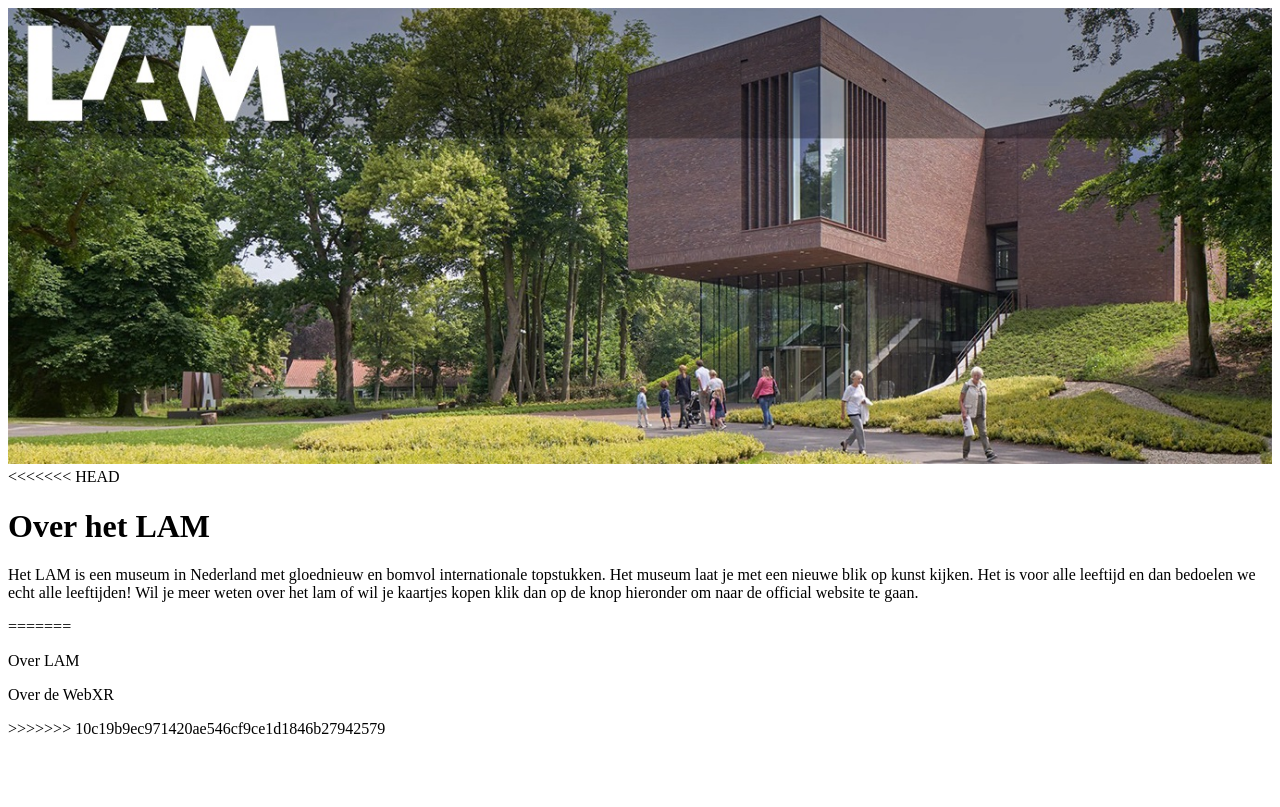
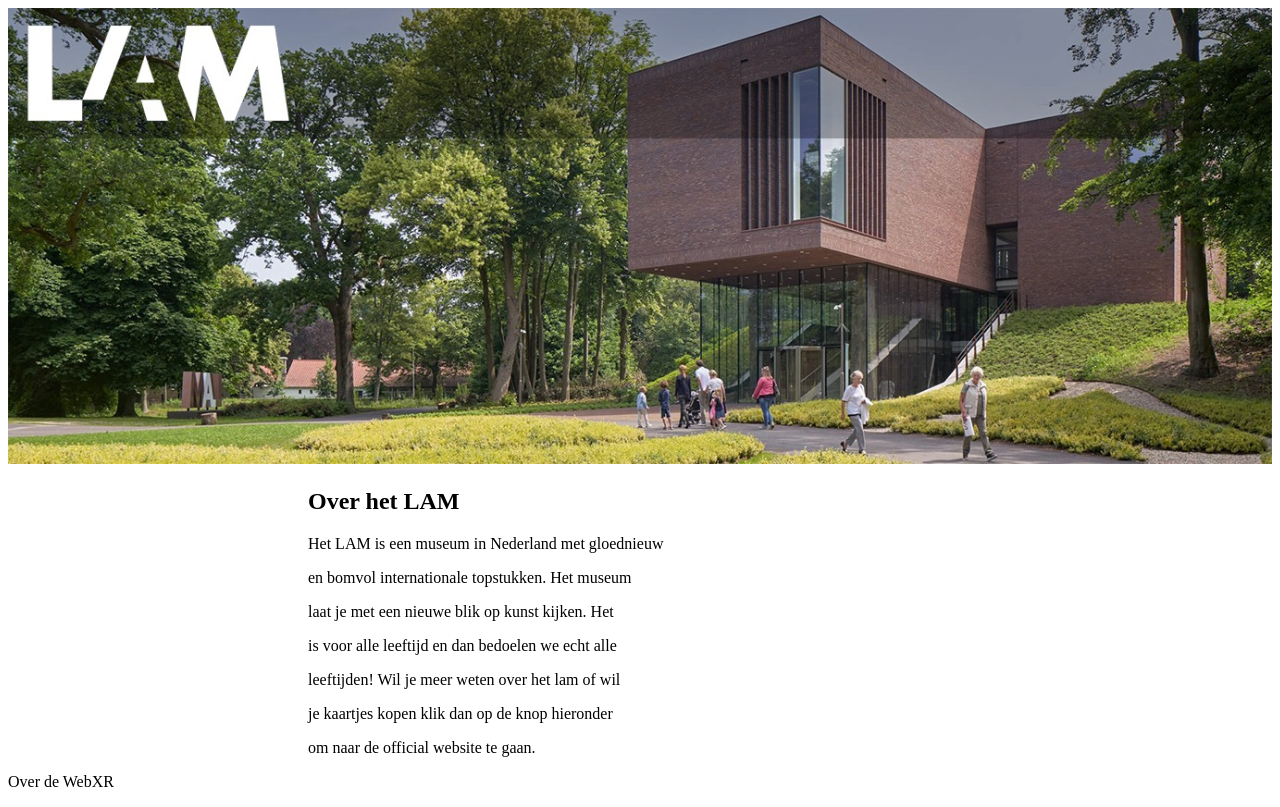
Before and after one commit to Minoord/WebXr, a plain HTML site: page Index.html in a window 1280 px wide. Drawn offline with Linux system fonts and the light colour scheme.

Commit message:
Tekst op de juiste plaats gezet.

```diff
--- a/CSS.css
+++ b/CSS.css
@@ -1,18 +1,7 @@
-div.a{
+.div {
     font-family: Arial, Helvetica, sans-serif;
     background-color: #986F51;
 }
-div.b{
-    position: absolute;
-    left: 350px;
-    width: 300px;
-    height: 120px;
-
+#lamkopje{
+    padding-left: 300px;
 }
-div.c{
-    position: absolute;
-    left: 900px;
-    width: 300px;
-    height: 120px;
-
-}
--- a/Index.html
+++ b/Index.html
@@ -9,15 +9,19 @@
 <body>
     <div class="w3-content">
         <img class="mySlides" src="banner.jpg" alt="Lam banner" style="width:100%">
-<<<<<<< HEAD
     </div>
-    <h1>Over het LAM</h1>
-    <p>Het LAM is een museum in Nederland met gloednieuw en bomvol internationale topstukken. Het museum laat je met een nieuwe blik op kunst kijken. Het is voor alle leeftijd en dan bedoelen we echt alle leeftijden!  Wil je meer weten over het lam of wil je kaartjes kopen klik dan op de knop hieronder om naar de official website te gaan.</p>
-=======
-     <p>Over LAM</p>
+        <section class="lam" id ="lamkopje">
+                <h1>Over het LAM</h1>
+                <p>Het LAM is een museum in Nederland met gloednieuw</p>
+                <P>  en bomvol internationale topstukken. Het museum</p>
+                <p> laat je met een nieuwe blik op kunst kijken. Het</P>
+                <p> is voor alle leeftijd en dan bedoelen we echt alle</p>
+                <p> leeftijden!  Wil je meer weten over het lam of wil</P>
+                <p>je kaartjes kopen klik dan op de knop hieronder</p>
+                <p>om naar de official website te gaan.</p>
+        </section>
     <p> Over de WebXR</p>
 
->>>>>>> 10c19b9ec971420ae546cf9ce1d1846b27942579
 
 </body>
 </html>
```
